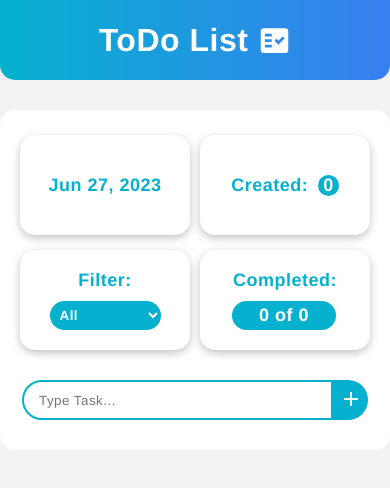
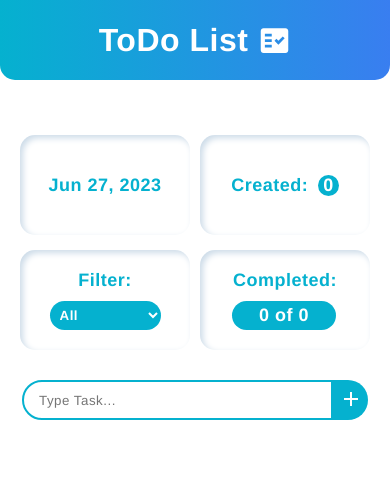
Before and after one commit to Andrejrey/React_TodoList, a React (Vite) app: page / in a window 390 px wide. Shown: the top 488 px of the page. Built offline with nearby package versions, Linux system fonts and the light colour scheme.

Commit message:
box-shadow correction

```diff
--- a/src/App.css
+++ b/src/App.css
@@ -103,7 +103,9 @@ input {
   align-items: center;
   padding: 30px;
   background-color: #f2f2f2;
-  box-shadow: rgba(0, 0, 0, 0.24) 0px 3px 8px;
+  box-shadow: rgba(0, 0, 0, 0.25) 0px 0.0625em 0.0625em,
+    rgba(0, 0, 0, 0.25) 0px 0.125em 0.5em,
+    rgba(255, 255, 255, 0.1) 0px 0px 0px 1px inset;
   width: 91%;
   margin-bottom: 30px;
   border-radius: 15px;
@@ -210,6 +212,10 @@ input {
 }
 
 @media only screen and (max-width: 650px) {
+  body {
+    background-color: white;
+  }
+
   header {
     min-width: 100vw;
   }
@@ -305,7 +311,8 @@ input {
     margin-top: 10px;
     grid-area: filter;
     flex-direction: column;
-    box-shadow: rgba(0, 0, 0, 0.24) 0px 3px 8px;
+    box-shadow: rgb(204, 219, 232) 3px 3px 6px 0px inset,
+      rgba(255, 255, 255, 0.5) -3px -3px 6px 1px inset;
     border-radius: 15px;
     margin-right: 5px;
     height: 100px;
@@ -323,14 +330,16 @@ input {
     display: flex;
     justify-content: center;
     align-items: center;
-    box-shadow: rgba(0, 0, 0, 0.24) 0px 3px 8px;
+    box-shadow: rgb(204, 219, 232) 3px 3px 6px 0px inset,
+      rgba(255, 255, 255, 0.5) -3px -3px 6px 1px inset;
     border-radius: 15px;
     height: 100px;
     margin-right: 5px;
   }
 
   #task-quantity {
-    box-shadow: rgba(0, 0, 0, 0.24) 0px 3px 8px;
+    box-shadow: rgb(204, 219, 232) 3px 3px 6px 0px inset,
+      rgba(255, 255, 255, 0.5) -3px -3px 6px 1px inset;
     border-radius: 15px;
     height: 100px;
     margin-left: 5px;
@@ -345,7 +354,8 @@ input {
     flex-direction: column;
     align-items: center;
     justify-content: center;
-    box-shadow: rgba(0, 0, 0, 0.24) 0px 3px 8px;
+    box-shadow: rgb(204, 219, 232) 3px 3px 6px 0px inset,
+      rgba(255, 255, 255, 0.5) -3px -3px 6px 1px inset;
     margin-left: 5px;
     height: 100px;
     border-radius: 15px;
```
